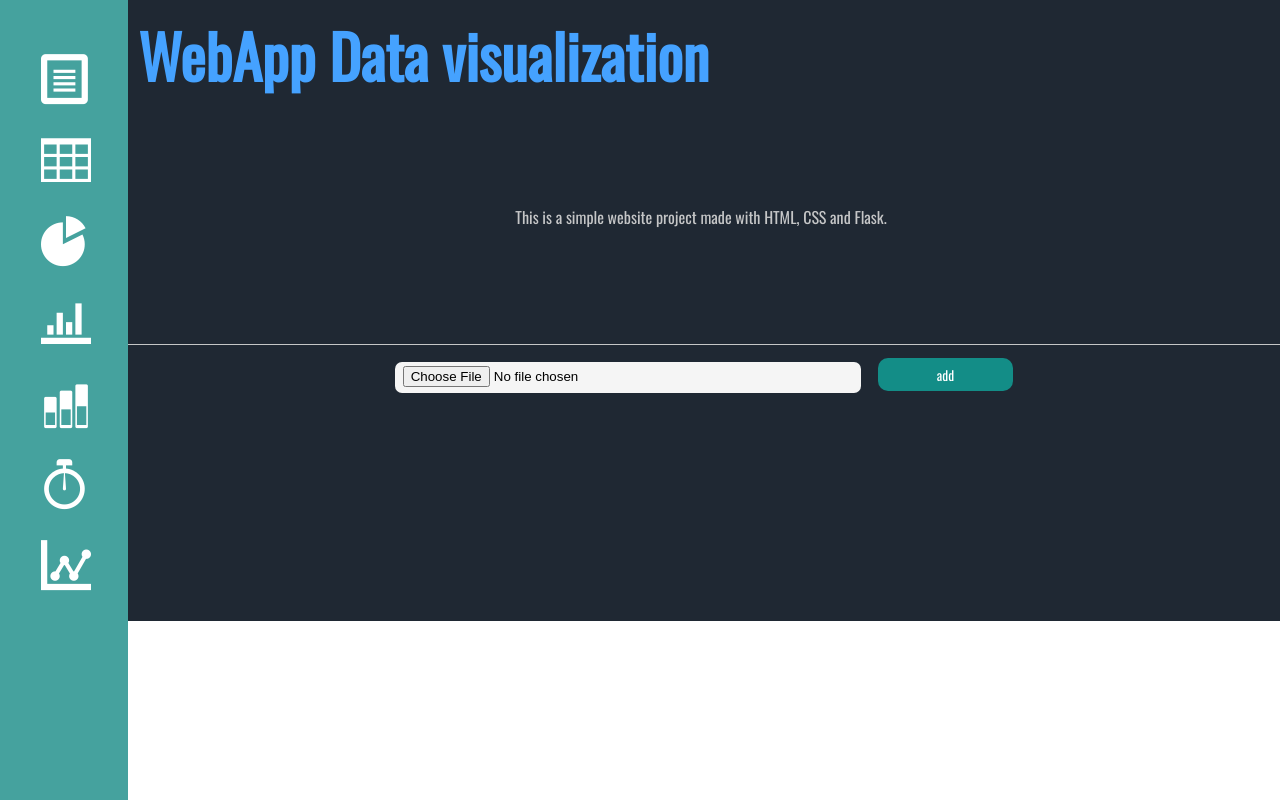
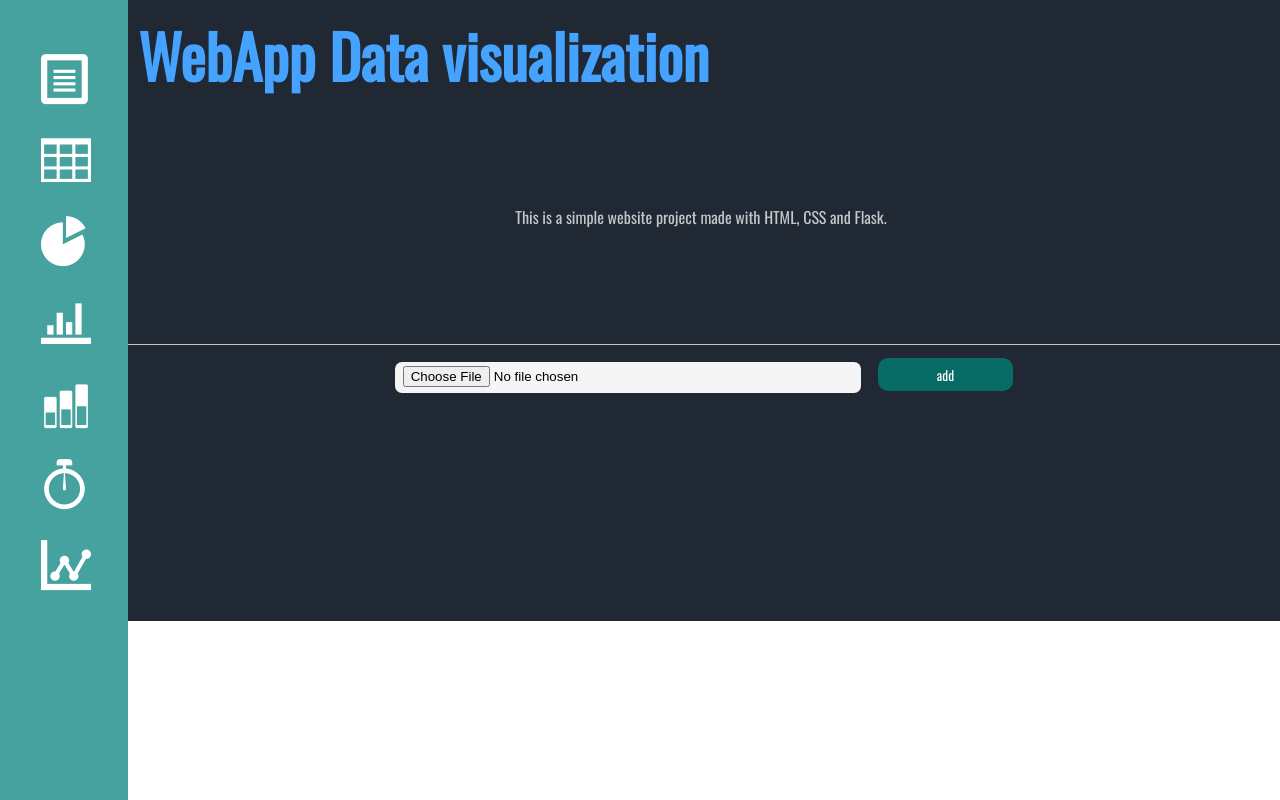
Before and after one commit to AndresRubianoM/Web-DataVisualization, a Flask app: template app/templates/start.html in a window 1280 px wide, with the pointer over the restyled element. Run offline with Flask 2, Linux system fonts and the light colour scheme; the template is opened without the code that fills it, so the values that code supplies are empty; some web fonts are replaced.

Commit message:
Correction button table

```diff
--- a/app/static/css/style.css
+++ b/app/static/css/style.css
@@ -212,6 +212,11 @@ tr:hover {
   border-radius: 10px;
 }
 
+.data form button:hover {
+  background-color: rgb(9, 107, 102);
+  cursor: pointer;
+}
+
 /* ----------------------------------------------------------- */
 
 
```
